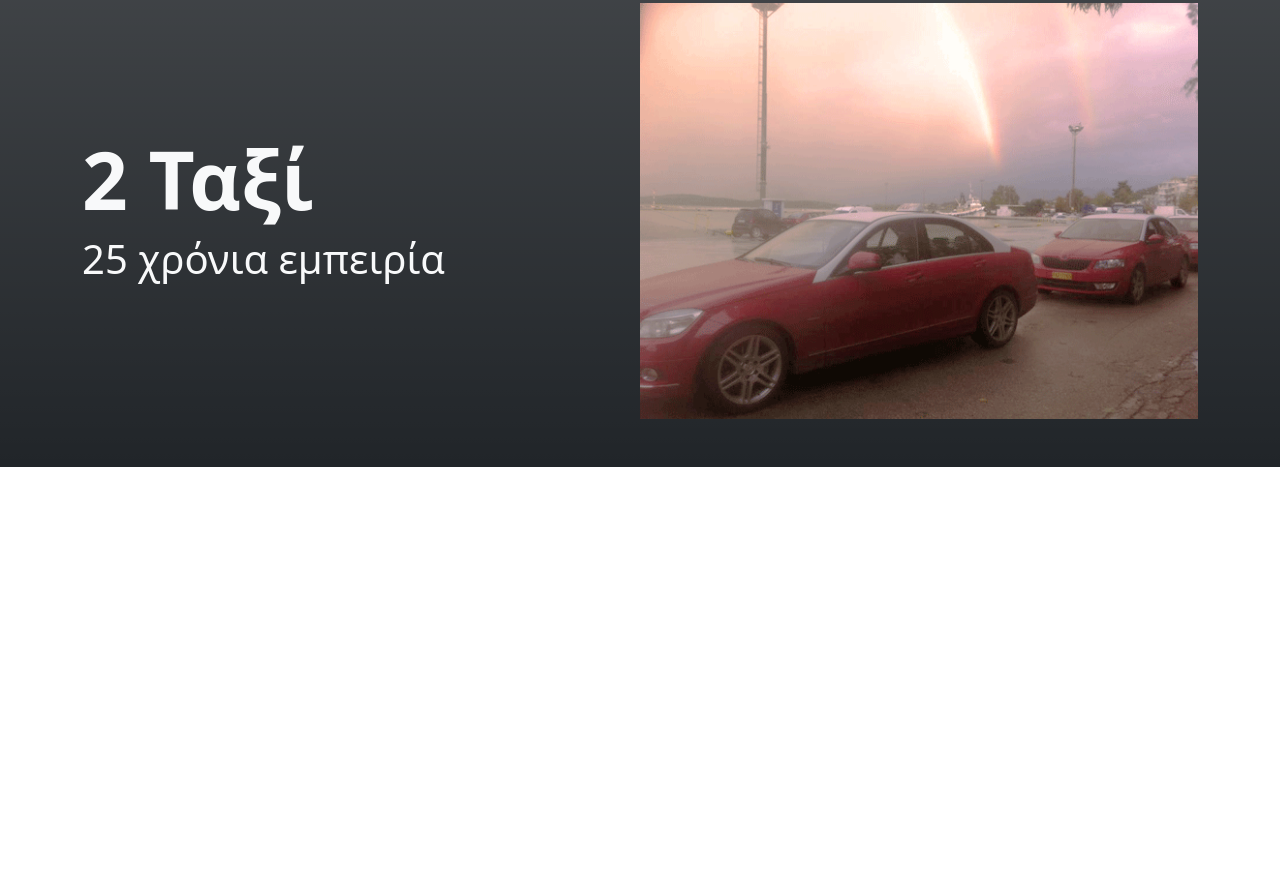
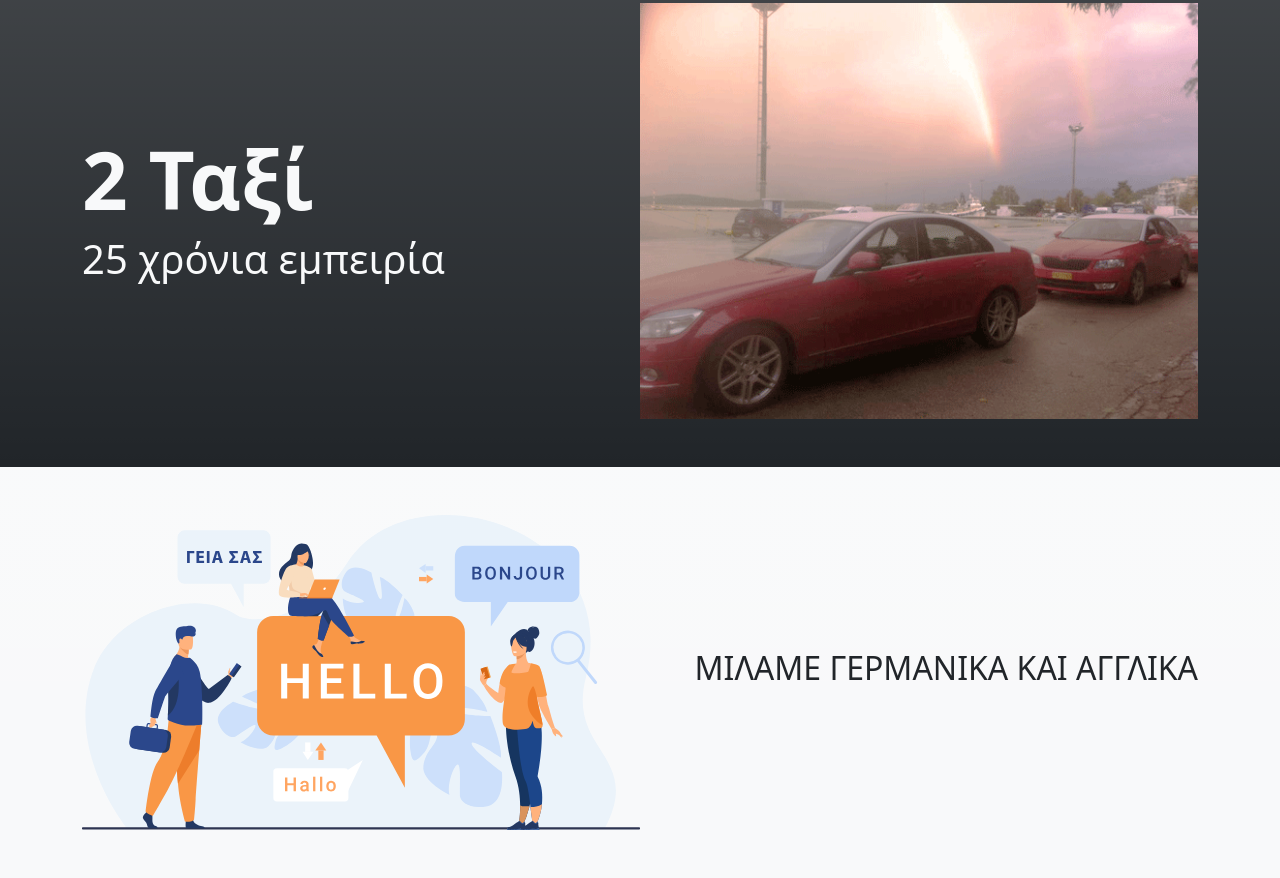
Before and after one commit to ilias777/taxiLandingPage, a website built with Vite: page index.html in a window 1280 px wide. Shown: the part 1142-2020 px from the top of the page. Before the commit the page ends 1609 px from the top, so only its background shows below. Built offline with nearby package versions, Linux system fonts and the light colour scheme.

Commit message:
Section for the spoken languages

```diff
--- a/index.html
+++ b/index.html
@@ -279,6 +279,22 @@
       </div>
     </section>
 
+    <!-- Language -->
+    <section class="bg-light bg-gradient py-5 text-center text-md-end">
+      <div
+        class="container d-md-flex justify-content-between align-items-center"
+      >
+        <img
+          class="scrollIn imgLanguage w-50"
+          src="./img/Language.svg"
+          alt="Languages in Igoumenitsa"
+        />
+        <h2 class="scrollanimation text-uppercase" id="lang">
+          Μιλαμε γερμανικα και αγγλικα
+        </h2>
+      </div>
+    </section>
+
     <div id="app"></div>
     <script type="module" src="/main.js"></script>
   </body>
```
